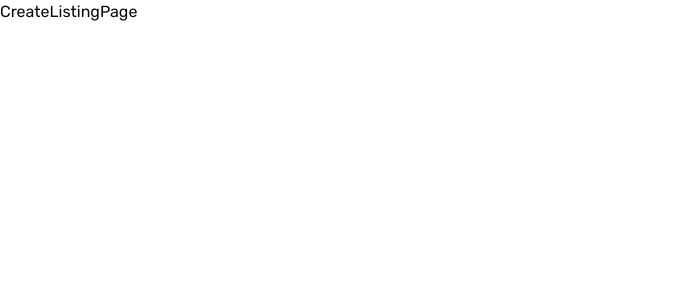
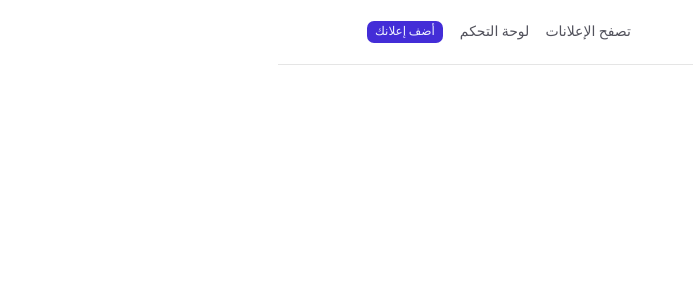
Before and after one commit to yaya1426/elanaty-nextjs-luma-ai, a Next.js app: page /listings/create in a window 1280 px wide. Shown: the top 300 px of the page, without its empty margins (0-693 px from the left). Built offline with nearby package versions, Linux system fonts and the light colour scheme.

Commit message:
Add Arabic navbar and RTL layout

```diff
--- a/app/layout.tsx
+++ b/app/layout.tsx
@@ -2,6 +2,7 @@ import type { Metadata } from "next";
 import { Rubik, Geist_Mono } from "next/font/google";
 import "./globals.css";
 import { cn } from "@/lib/utils";
+import TopBar from "@/components/navbar/TopBar";
 
 const rubik = Rubik({
   subsets: ["arabic", "latin"],
@@ -27,7 +28,8 @@ export default function RootLayout({
 }>) {
   return (
     <html
-      lang="en"
+      lang="ar"
+      dir="rtl"
       className={cn(
         "h-full",
         "antialiased",
@@ -36,7 +38,10 @@ export default function RootLayout({
         geistMono.variable,
       )}
     >
-      <body className="min-h-full flex flex-col">{children}</body>
+      <body className="min-h-full flex flex-col">
+        <TopBar />
+        {children}
+      </body>
     </html>
   );
 }
--- /dev/null
+++ b/components/navbar/TopBar.tsx
@@ -0,0 +1,31 @@
+import Link from "next/link";
+import { Button } from "../ui/button";
+
+export default function TopBar() {
+  return (
+    <header className="border-b bg-white">
+      <div className="mx-auto flex h-16 w-full max-w-6xl items-center justify-between px-6">
+        <Link href="/" className="text-lg font-bold text-zinc-950">
+          إعلاناتي <span className="text-zinc-500">AI</span>
+        </Link>
+        <nav className="flex items-center gap-4">
+          <Link
+            href="/listings"
+            className="text-sm text-zinc-600 hover:text-zinc-950"
+          >
+            تصفح الإعلانات
+          </Link>
+          <Link
+            href="/dashboard"
+            className="text-sm text-zinc-600 hover:text-zinc-950"
+          >
+            لوحة التحكم
+          </Link>
+          <Button asChild size="sm">
+            <Link href="/listings/create">أضف إعلانك</Link>
+          </Button>
+        </nav>
+      </div>
+    </header>
+  );
+}
```
Also changed, not shown: 1 other file (tests, documents, lock files or other folders).
